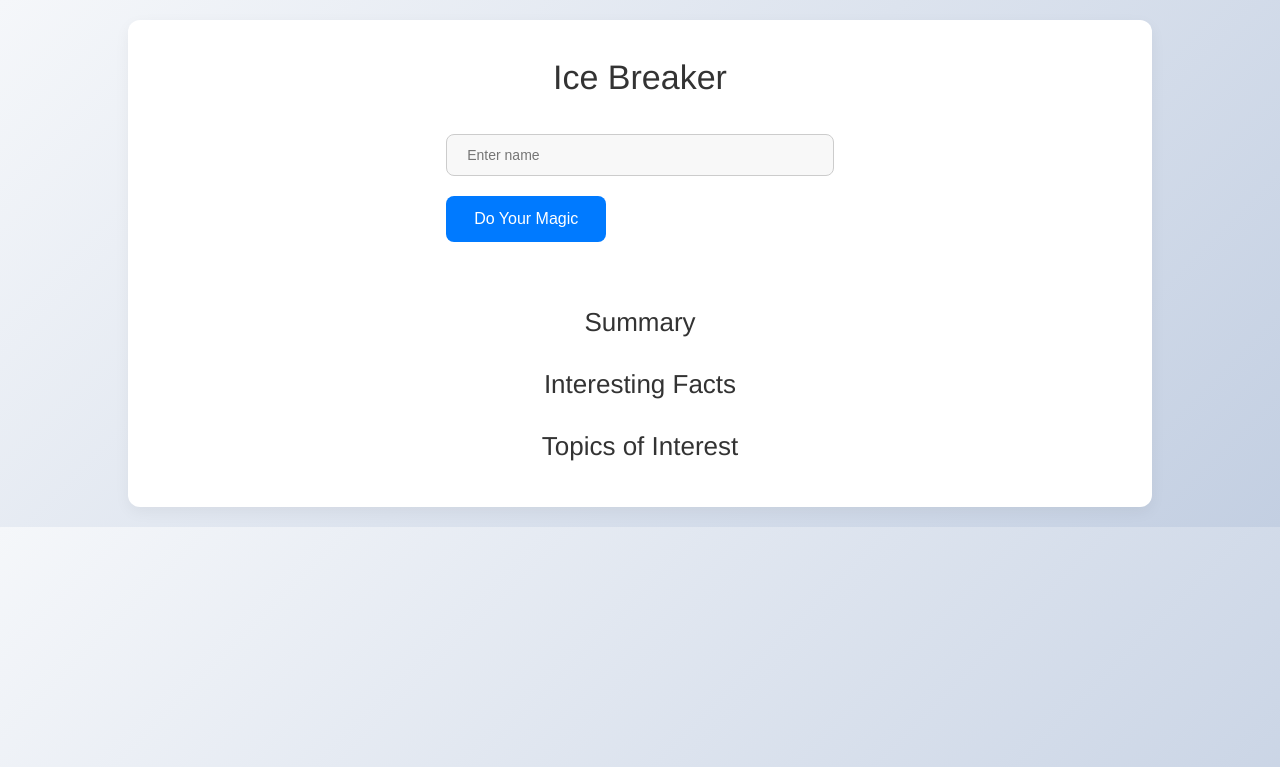
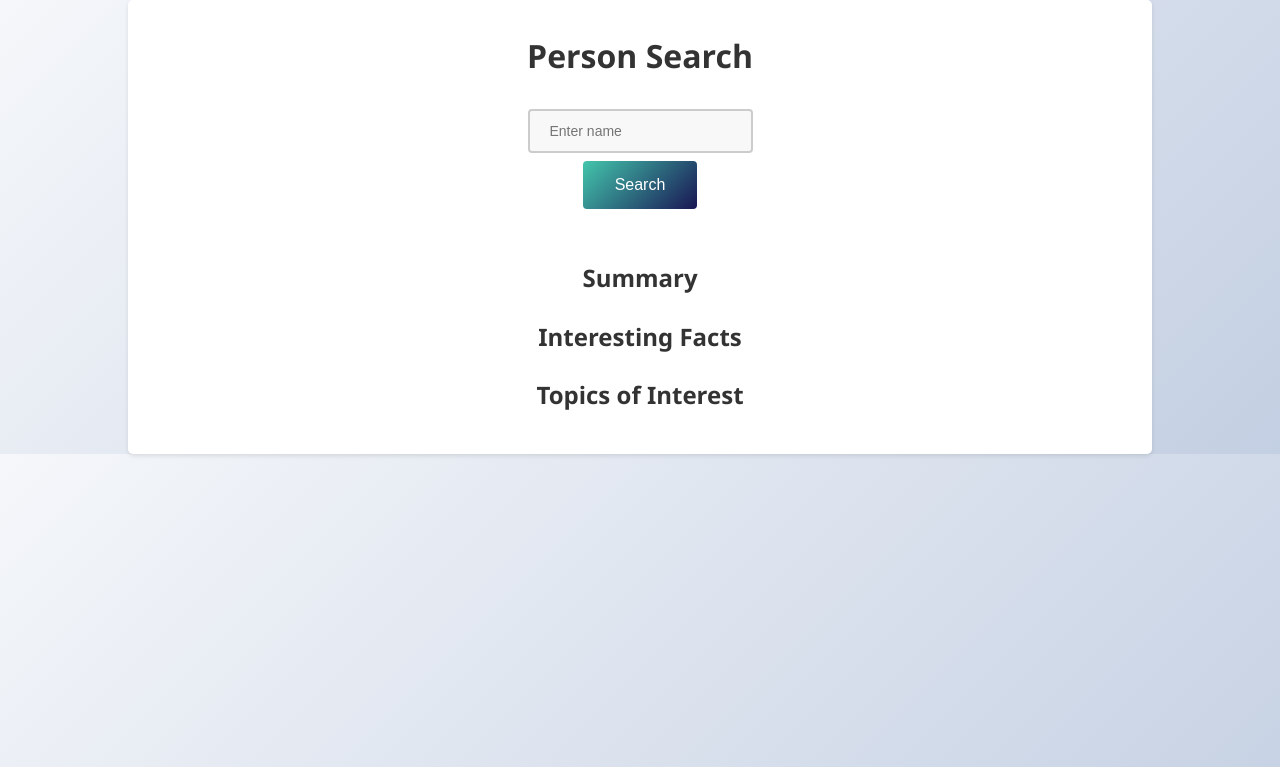
Before and after one commit to Morzuchowsky/Search_Person, a Flask app: page / in a window 1280 px wide. Shown: the top 767 px of the page. Run offline with Flask 3, Linux system fonts and the light colour scheme; some libraries are stand-ins or nearby versions.

Commit message:
Upload project files

```diff
--- a/app.py
+++ b/app.py
@@ -1,4 +1,5 @@
 from flask import Flask, render_template, request, jsonify
+
 from main import main
 
 app = Flask(__name__)
@@ -13,12 +14,14 @@ def index():
 def process():
     name = request.form["name"]
     person_info, profile_pic_url = main(name=name)
+
     return jsonify(
         {
             "summary": person_info.summary,
             "interests": person_info.topics_of_interest,
             "facts": person_info.facts,
-            "picture_url": profile_pic_url
+            "ice_breakers": person_info.ice_breakers,
+            "picture_url": profile_pic_url,
         }
     )
 
--- a/main.py
+++ b/main.py
@@ -2,47 +2,40 @@
 from langchain.prompts import PromptTemplate
 from langchain.chat_models import ChatOpenAI
 from langchain.chains import LLMChain
-import linkedin_data_transformer.linkedin_data_processor as linkedin_processor
-from Output_parsers import person_intel_parser
+from linkedin_data_transformer.linkedin_data_processor import scrape_linkedin_profile
+from Output_parsers import person_intel_parser, PersonIntel
 from agent.linkedin_agent import lookup
+from typing import Tuple
 
 name = ""
 
 
-def main(name: str):
+def main(name: str) -> Tuple[PersonIntel, str]:
     # Lookup the LinkedIn profile URL for the given name
     linkedin_profile_url = lookup(name=name)
+    linkedin_data = scrape_linkedin_profile(linkedin_profile_url=linkedin_profile_url)
 
-    # Define the template for generating the summary
+
     summary_template = """
-    given the information {information} about a person, I want you to create:
-    1. a short summary
-    2. two interesting facts about them
-    3. A topic that may interest them
-            \n{format_instructions}
-    """
+         given the Linkedin information {linkedin_information} about a person from I want you to create:
+         1. a short summary
+         2. two interesting facts about them
+         3. A topic that may interest them
+         4. 2 creative Ice breakers to open a conversation with them
+        \n{format_instructions}
+     """
 
-    # Create a prompt template based on the summary template
     summary_prompt_template = PromptTemplate(
-        input_variables=["information"],
+        input_variables=["linkedin_information"],
         template=summary_template,
         partial_variables={
             "format_instructions": person_intel_parser.get_format_instructions()
         },
     )
 
-    # Initialize the ChatOpenAI model and LLMChain for generating the summary
     llm = ChatOpenAI(temperature=0, model_name="gpt-3.5-turbo")
+
     chain = LLMChain(llm=llm, prompt=summary_prompt_template)
 
-    # Scrape the LinkedIn profile data
-    linkedin_data = linkedin_processor.scrape_linkedin_profile(linkedin_profile_url)
-
-    # Print the generated summary based on the scraped LinkedIn data
-    result = chain.run(information=linkedin_data)
-
+    result = chain.run(linkedin_information=linkedin_data)
     return person_intel_parser.parse(result), linkedin_data.get("profile_pic_url")
-
-
-if __name__ == "__main__":
-    main()
--- a/static/css/style.css
+++ b/static/css/style.css
@@ -4,43 +4,94 @@
     box-sizing: border-box;
     margin: 0;
     padding: 0;
-    -webkit-font-smoothing: antialiased;
-    -moz-osx-font-smoothing: grayscale;
 }
 
 body {
-    font-family: 'Helvetica Neue', Arial, sans-serif;
+    font-family: 'Segoe UI', Tahoma, Geneva, Verdana, sans-serif;
     background-color: #f5f5f5;
     color: #333;
     line-height: 1.6;
-    background-image: linear-gradient(135deg, #f5f7fa 0%, #c3cfe2 100%);
 }
 
 .container {
     width: 80%;
-    margin: 20px auto;
+    margin: 0 auto;
     padding: 30px;
     background-color: #ffffff;
-    box-shadow: 0 5px 15px rgba(0, 0, 0, 0.05);
-    border-radius: 12px;
+    box-shadow: 0 2px 4px rgba(0, 0, 0, 0.1);
+    border-radius: 5px;
     display: flex;
     flex-direction: column;
     align-items: center;
 }
 
-h1, h2 {
-    font-weight: 500;
-}
 
 h1 {
-    font-size: 34px;
+    font-size: 32px;
     margin-bottom: 20px;
 }
 
-h2 {
-    font-size: 26px;
-    margin-bottom: 10px;
-    margin-top: 20px;
+input[type="text"] {
+    width: 100%;
+    padding: 12px 20px;
+    margin: 8px 0;
+    box-sizing: border-box;
+    border: 2px solid #ccc;
+    border-radius: 4px;
+    background-color: #f8f8f8;
+    font-size: 14px;
+}
+
+button {
+    background-color: #4caf50;
+    border: none;
+    color: white;
+    padding: 15px 32px;
+    text-align: center;
+    text-decoration: none;
+    display: block;
+    font-size: 16px;
+    margin: 0 auto;
+    cursor: pointer;
+    border-radius: 4px;
+    transition: 0.3s;
+}
+
+
+
+button:hover {
+    background-color: #45a049;
+}
+
+#result {
+    margin-top: 30px;
+    width: 100%;
+    text-align: center;
+}
+
+
+#loading {
+  display: none;
+  position: fixed;
+  top: 0;
+  right: 0;
+  bottom: 0;
+  left: 0;
+  z-index: 999;
+  background-color: rgba(255, 255, 255, 0.8);
+}
+
+.loader {
+  position: absolute;
+  top: 50%;
+  left: 50%;
+  transform: translate(-50%, -50%);
+  border: 8px solid #f3f3f3;
+  border-top: 8px solid #3498db;
+  border-radius: 50%;
+  width: 50px;
+  height: 50px;
+  animation: spin 2s linear infinite;
 }
 
 p {
@@ -48,44 +99,23 @@ p {
     margin-bottom: 10px;
 }
 
-input[type="text"] {
-    width: 100%;
-    padding: 12px 20px;
-    margin: 10px 0;
-    box-sizing: border-box;
-    border: 1px solid #ccc;
-    border-radius: 8px;
-    background-color: #f8f8f8;
-    font-size: 14px;
-    transition: border 0.3s;
+h2 {
+    font-size: 24px;
+    margin-bottom: 10px;
+    margin-top: 20px;
 }
 
-input[type="text"]:focus {
-    border-color: #007aff;
-    outline: none;
-}
 
-button {
-    background-color: #007aff;
-    border: none;
-    color: white;
-    padding: 14px 28px;
-    text-align: center;
-    font-size: 16px;
-    margin: 10px 0;
-    cursor: pointer;
-    border-radius: 8px;
-    transition: background-color 0.3s;
-}
+/* style.css */
 
-button:hover {
-    background-color: #005bb5;
-}
+/* Add or update this in your style.css file */
 
-#result {
-    margin-top: 30px;
-    width: 100%;
-    text-align: center;
+body {
+    font-family: 'Segoe UI', Tahoma, Geneva, Verdana, sans-serif;
+    background-color: #f5f5f5;
+    color: #333;
+    line-height: 1.6;
+    background-image: linear-gradient(135deg, #f5f7fa 0%, #c3cfe2 100%);
 }
 
 .spinner-container {
@@ -98,18 +128,33 @@ button:hover {
     bottom: 0;
     left: 0;
     z-index: 999;
-    background-color: rgba(255, 255, 255, 0.8);
 }
 
 #loading-spinner {
     font-size: 48px;
 }
 
-.loader {
-    border: 8px solid #f3f3f3;
-    border-top: 8px solid #007aff;
-    border-radius: 50%;
-    width: 50px;
-    height: 50px;
-    animation: spin 2s linear infinite;
+button {
+    background-color: #4caf50;
+    background-image: linear-gradient(135deg, #43c6ac 0%, #191654 100%);
+    border: none;
+    color: white;
+    padding: 15px 32px;
+    text-align: center;
+    text-decoration: none;
+    display: inline-block;
+    font-size: 16px;
+    margin: 4px 2px;
+    cursor: pointer;
+    border-radius: 4px;
+    transition: 0.3s;
 }
+
+.center {
+  margin: 0;
+  position: absolute;
+  top: 50%;
+  left: 50%;
+  -ms-transform: translate(-50%, -50%);
+  transform: translate(-50%, -50%);
+}
--- a/templates/index.html
+++ b/templates/index.html
@@ -1,27 +1,28 @@
-<!-- templates/index.html -->
-
 <!DOCTYPE html>
-<html lang="en">
+<html lang="en" xmlns="http://www.w3.org/1999/html">
 <head>
     <meta charset="UTF-8">
     <meta name="viewport" content="width=device-width, initial-scale=1.0">
     <link rel="stylesheet" href="{{ url_for('static', filename='css/style.css') }}">
     <script src="https://code.jquery.com/jquery-3.6.0.min.js"></script>
     <title>Person Search</title>
-    <link rel="stylesheet" href="https://cdnjs.cloudflare.com/ajax/libs/font-awesome/6.1.0/css/all.min.css" />
+    <link rel="stylesheet" href="https://cdnjs.cloudflare.com/ajax/libs/font-awesome/6.1.0/css/all.min.css"/>
     <div class="spinner-container" id="spinner-container" style="display: none;">
         <i id="loading-spinner" class="fas fa-spinner fa-spin"></i>
     </div>
 </head>
 <body>
 <div class="container">
-        <h1>Ice Breaker</h1>
+    <h1>Person Search</h1>
     <form id="name-form">
         <input type="text" id="name" name="name" placeholder="Enter name">
-            <button id="magic-button" type="submit">Do Your Magic</button>
+        <center>
+        <button id="button" style="margin: 0 auto;" type="submit">Search</button>
+        </center>
     </form>
     <div id="result">
-            <img id="profile-pic" src="" alt="Profile Picture" style="display: none; max-width: 100%; height: auto; border-radius: 50%; margin-bottom: 20px;">
+        <img id="profile-pic" src="" alt="Profile Picture"
+             style="display: none; max-width: 100%; height: auto; border-radius: 50%; margin-bottom: 20px;">
         <h2>Summary</h2>
         <p id="summary-and-facts"></p>
         <h2>Interesting Facts</h2>
@@ -41,7 +42,7 @@
                 type: 'POST',
                 success: function (response) {
                     $('#profile-pic').attr('src', response.picture_url); // Update the profile picture src attribute
-                        $('#profile-pic').show();
+                    $('#profile-pic').show(); // Show the profile picture
                     $('#summary-and-facts').text(response.summary);
                     $('#interests').html('<ul>' + response.facts.map(fact => '<li>' + fact + '</li>').join('') + '</ul>');
                     $('#topics-of-interest').html('<ul>' + response.interests.map(topic => '<li>' + topic + '</li>').join('') + '</ul>');
```
Also changed, not shown: Output_parsers.py (+7 -1 lines), agent/linkedin_agent.py (+7 -21 lines), linkedin_data_transformer/linkedin_data_processor.py (+9 -19 lines), reademe.md (deleted, +0 -1 lines), tools_for_agents/tool_for_linkedin_agent.py (+8 -20 lines), README.md (added), assets/Bill_Gates.gif (added), 1 other file. Lines whose indentation alone changed are shown as unchanged.
